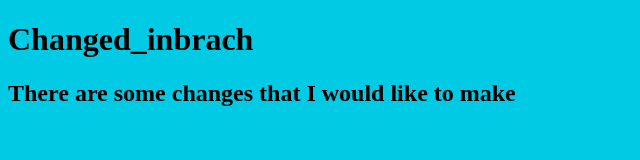
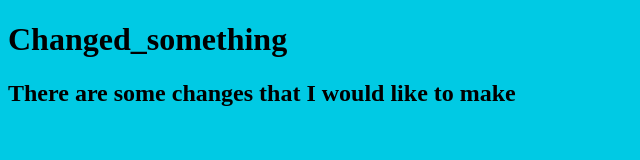
Before and after one commit to knowalldata/github_learning, a plain HTML site: page index.html in a window 1280 px wide. Shown: the whole page, without its empty margins (0-640 px from the left). Drawn offline with Linux system fonts and the light colour scheme.

Commit message:
changed something

```diff
--- a/index.html
+++ b/index.html
@@ -9,7 +9,7 @@
 </head>
 <body>
 	<header>
-		<h1>Changed_inbrach</h1>
+		<h1>Changed_something</h1>
 		<h2>There are some changes that
 		I would like to make </h2>
 
```
